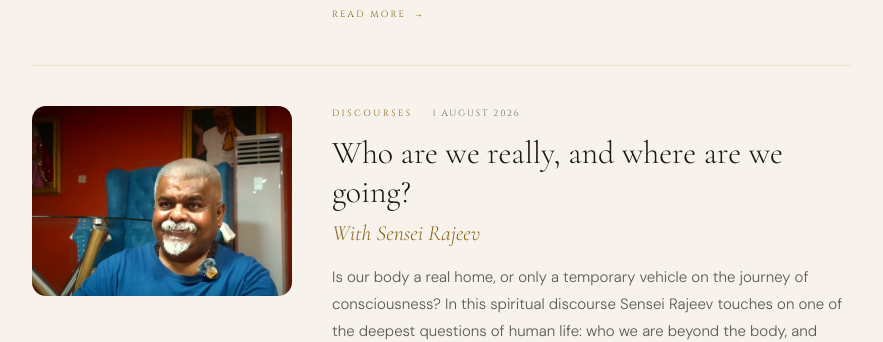
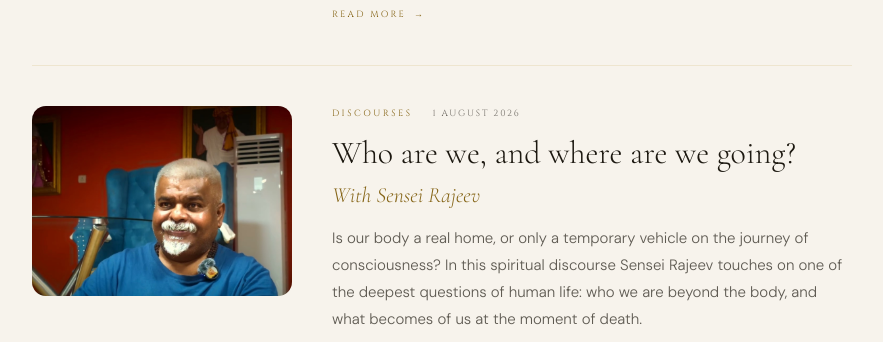
Before and after one commit to kocandrle69/zero-balance-next, a Next.js app: page /journal in a window 1280 px wide. Shown: the part 1920-2262 px from the top of the page, without its empty margins (198-1081 px from the left). Built offline with nearby package versions, Linux system fonts and the light colour scheme; no server answers.

Commit message:
fix: drop "really" from beyond-the-body English title to match cs trim
Co-Authored-By: Claude Sonnet 5 <noreply@anthropic.com>

```diff
--- a/src/app/journal/posts.ts
+++ b/src/app/journal/posts.ts
@@ -210,7 +210,7 @@ export const POSTS: PostMeta[] = [
       },
       en: {
         rubric: 'Discourses',
-        title: 'Who are we really, and where are we going?',
+        title: 'Who are we, and where are we going?',
         titleEm: 'With Sensei Rajeev',
         perex: `Is our body a real home, or only a temporary vehicle on the journey of
           consciousness? In this spiritual discourse Sensei Rajeev touches on one of the
```
